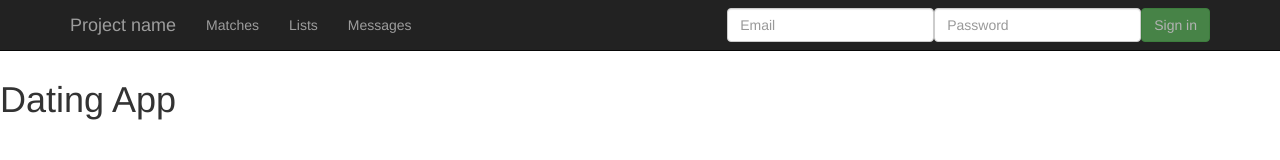
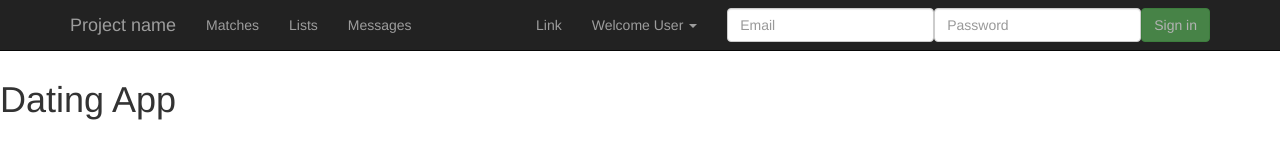
Before and after one commit to bazucas/DatingAppNetCore, an Angular app in the folder SPA/: page / in a window 1280 px wide. Shown: the top 160 px of the page. Built offline with nearby package versions, Linux system fonts and the light colour scheme.

Commit message:
AuthService map issue

```diff
--- a/SPA/package.json
+++ b/SPA/package.json
@@ -23,7 +23,7 @@
     "bootstrap": "^3.3.7",
     "core-js": "^2.5.4",
     "font-awesome": "^4.7.0",
-    "rxjs": "^6.0.0",
+    "rxjs": "^6.2.1",
     "zone.js": "^0.8.26"
   },
   "devDependencies": {
--- a/SPA/src/app/_services/auth.service.ts
+++ b/SPA/src/app/_services/auth.service.ts
@@ -4,7 +4,7 @@ import 'rxjs/add/operator/map';
 
 @Injectable()
 export class AuthService {
-  baseUrl = 'http://localhost:5000/api/auth';
+  baseUrl = 'http://localhost:5000/api/auth/';
   userToken: any;
 
 constructor(private http: Http) { }
@@ -12,12 +12,12 @@ constructor(private http: Http) { }
   login(model: any) {
     const headers = new Headers({'Content-type': 'application/json'});
     const options = new RequestOptions({headers: headers});
-    return this.http.post(this.baseUrl + 'login', model, options).pipe(map((response: Response) => {
+    return this.http.post(this.baseUrl + 'login', model, options).map((response: Response) => {
       const user = response.json();
       if (user) {
         localStorage.setItem('token', user.tokenString);
         this.userToken = user.tokenString;
       }
-    }));
+    });
   }
 }
--- a/SPA/src/app/nav/nav.component.html
+++ b/SPA/src/app/nav/nav.component.html
@@ -25,6 +25,19 @@
           </div>
           <button type="submit" [disabled]="!loginForm.valid" class="btn btn-success">Sign in</button>
         </form>
+
+        <ul class="nav navbar-nav navbar-right">
+          <li><a href="#">Link</a></li>
+          <li class="dropdown">
+            <a href="#" class="dropdown-toggle" data-toggle="dropdown" role="button"
+            aria-haspopup="true" aria-expanded="false">Welcome User <span class="caret"></span></a>
+            <ul class="dropdown-menu">
+              <li><a href="#"><i class="fa fa-user"></i>>Edit Profile</a></li>
+              <li role="separator" class="divider"></li>
+              <li><a href="#"><i class="fa fa-sign-out"></i>Logout</a></li>
+            </ul>
+          </li>
+        </ul>
       </div><!--/.navbar-collapse -->
     </div>
   </nav>
```
